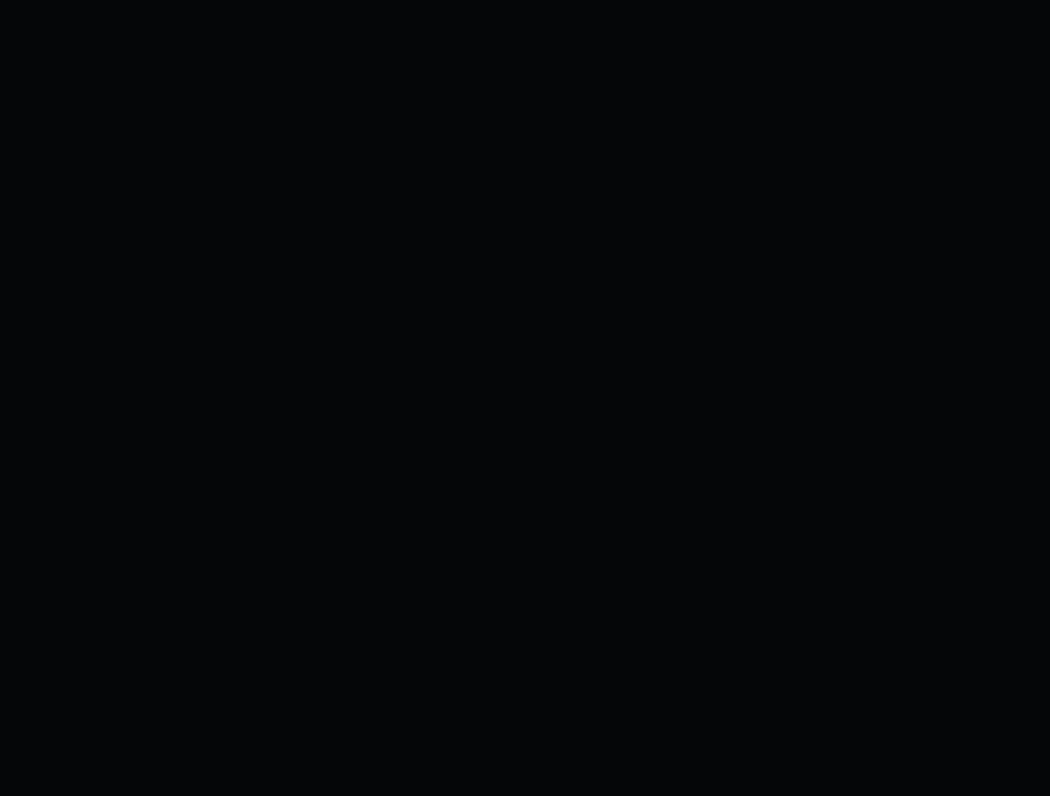
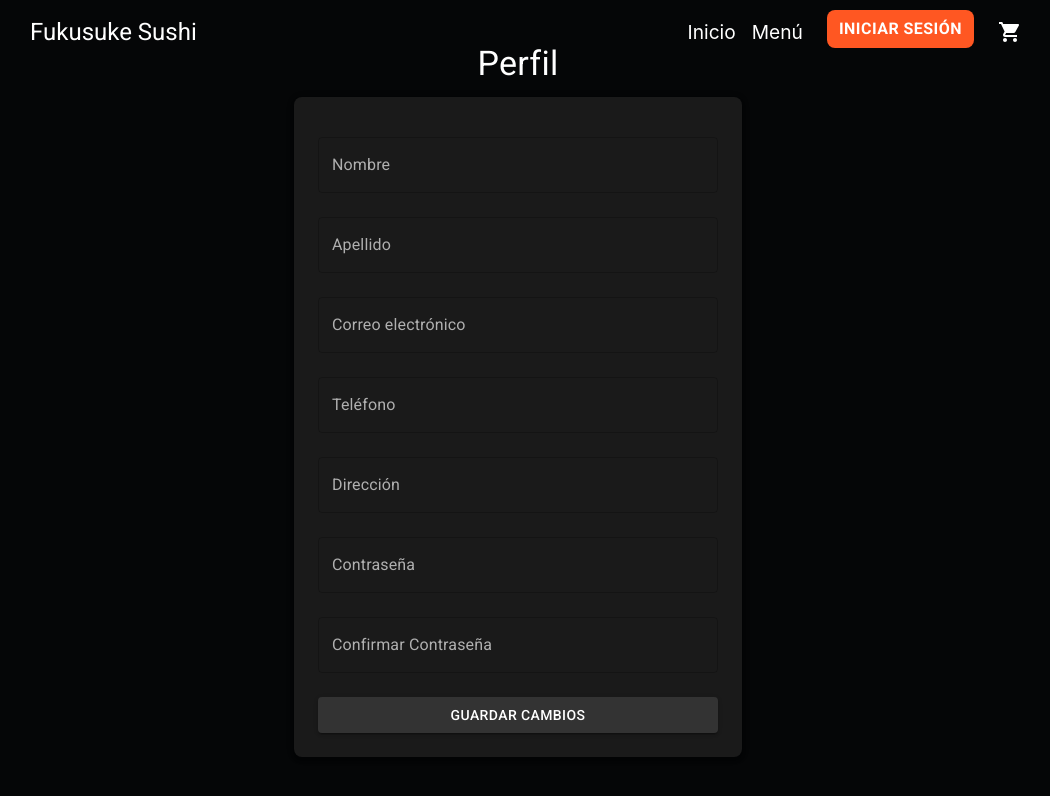
Before and after one commit to BastianBenitez/FrontCaso, a React (Vite) app: page /perfil in a window 1280 px wide. Before the commit this address had no page. Shown: the top 796 px of the page, without its empty margins (122-1172 px from the left). Built offline with nearby package versions, Linux system fonts and the light colour scheme.

Commit message:
feat: Implemetacion de cambios en los datos del perfil

```diff
--- a/src/App.tsx
+++ b/src/App.tsx
@@ -5,6 +5,7 @@ import MenuPage from "./pages/MenuPage";
 import LoginPage from "./pages/LoginPage";
 import RegisterPage from "./pages/RegisterPage";
 import AdminPage from "./pages/AdminPage";
+import PerfilPage from "./pages/PerfilPage";
 import { AuthProvider } from "./AuthContext";
 import { CartProvider } from "./CartContext";
 
@@ -18,6 +19,7 @@ function App() {
             <Route path="/menu" element={<MenuPage />} />
             <Route path="/login" element={<LoginPage />} />
             <Route path="/register" element={<RegisterPage />} />
+            <Route path="/perfil" element={<PerfilPage />} />
           </Route>
           <Route>
             <Route path="/admin" element={<AdminPage />} />
--- a/src/AuthContext.tsx
+++ b/src/AuthContext.tsx
@@ -18,7 +18,7 @@ interface User {
   fechaRegistro: Date;
   isAdmin: boolean;
   isOwner: boolean;
-  _id: string;
+  id: string;
 }
 
 // Define la interfaz para el contexto de autenticación
--- /dev/null
+++ b/src/pages/PerfilPage.tsx
@@ -0,0 +1,246 @@
+import React, { useState, useEffect } from "react";
+import { Box, Button, TextField, Typography } from "@mui/material";
+import { redirect, useNavigate } from "react-router-dom";
+import { useAuth } from "../AuthContext";
+
+const RegisterPage: React.FC = () => {
+  const { user, logout } = useAuth();
+  const [nombre, setNombre] = useState("");
+  const [apellido, setApellido] = useState("");
+  const [email, setEmail] = useState("");
+  const [telefono, setTelefono] = useState("");
+  const [direccion, setDireccion] = useState("");
+  const [contrasena, setContrasena] = useState("");
+  const [confirmContrasena, setConfirmContrasena] = useState("");
+  const [emailError, setEmailError] = useState("");
+  const [contrasenaError, setContrasenaError] = useState("");
+  const [isLoading, setIsLoading] = useState(false);
+  const navigate = useNavigate();
+
+  // Cargar datos del contexto al iniciar el componente
+  useEffect(() => {
+    if (user) {
+      setNombre(user.nombre || "");
+      setApellido(user.apellido || "");
+      setEmail(user.email || "");
+      setTelefono(user.telefono || "");
+      setDireccion(user.direccion || "");
+    }
+  }, [user]);
+
+  const handleUpdate = async () => {
+    if (!validateEmail(email)) {
+      setEmailError("Por favor, introduce un correo válido");
+      return;
+    }
+    if (!validatePassword(contrasena, confirmContrasena)) {
+      return;
+    }
+    if (!nombre || !apellido || !telefono || !direccion) {
+      alert("Por favor, completa todos los campos obligatorios.");
+      return;
+    }
+
+    const User = {
+      nombre,
+      apellido,
+      email,
+      telefono,
+      direccion,
+      contrasena,
+    };
+
+    setIsLoading(true);
+
+    try {
+      const response = await fetch(
+        `http://localhost:3000/api/users/${user?.id}`,
+        {
+          method: "PUT",
+          headers: {
+            "Content-Type": "application/json",
+          },
+          body: JSON.stringify(User),
+        }
+      );
+
+      if (!response.ok) {
+        throw new Error("Error en la solicitud de registro");
+      }
+
+      const result = await response.json();
+      console.log("Usuario registrado:", result);
+      navigate("/login");
+    } catch (error) {
+      console.error("Error al registrar el usuario:", error);
+      alert(
+        "Ocurrió un error al guardar los cambios. Por favor, inténtalo nuevamente."
+      );
+    } finally {
+      setIsLoading(false);
+      logout();
+      redirect("/login");
+    }
+  };
+
+  const validateEmail = (email: string) => {
+    const emailRegex = /^[^\s@]+@[^\s@]+\.[^\s@]+$/;
+    const isValid = emailRegex.test(email);
+    if (!isValid) {
+      setEmailError("Por favor, introduce un correo válido");
+    } else {
+      setEmailError("");
+    }
+    return isValid;
+  };
+
+  const validatePassword = (contrasena: string, confirmContrasena: string) => {
+    let error = "";
+    if (contrasena.length < 6) {
+      error = "La contraseña debe tener al menos 6 caracteres.";
+    }
+    if (contrasena !== confirmContrasena) {
+      error += " Las contraseñas no coinciden.";
+    }
+    setContrasenaError(error);
+    return !error;
+  };
+
+  const handleEmailChange = (e: React.ChangeEvent<HTMLInputElement>) => {
+    setEmail(e.target.value);
+    validateEmail(e.target.value);
+  };
+
+  return (
+    <Box
+      display="flex"
+      flexDirection="column"
+      alignItems="center"
+      justifyContent="center"
+      height="80vh"
+      bgcolor="#050607"
+      p={2}
+    >
+      <Typography variant="h4" color="white" gutterBottom>
+        Perfil
+      </Typography>
+      <Box
+        component="form"
+        width="100%"
+        maxWidth="400px"
+        p={3}
+        boxShadow={3}
+        borderRadius={2}
+        sx={{
+          bgcolor: "#1a1a1a",
+          color: "white",
+        }}
+      >
+        <TextField
+          fullWidth
+          label="Nombre"
+          variant="outlined"
+          margin="normal"
+          value={nombre}
+          onChange={(e) => setNombre(e.target.value)}
+          InputLabelProps={{ style: { color: "#b0b0b0" } }}
+          InputProps={{
+            style: { color: "white" },
+          }}
+        />
+        <TextField
+          fullWidth
+          label="Apellido"
+          variant="outlined"
+          margin="normal"
+          value={apellido}
+          onChange={(e) => setApellido(e.target.value)}
+          InputLabelProps={{ style: { color: "#b0b0b0" } }}
+          InputProps={{
+            style: { color: "white" },
+          }}
+        />
+        <TextField
+          fullWidth
+          label="Correo electrónico"
+          variant="outlined"
+          margin="normal"
+          value={email}
+          onChange={handleEmailChange}
+          error={!!emailError}
+          helperText={emailError}
+          InputLabelProps={{ style: { color: "#b0b0b0" } }}
+          InputProps={{
+            style: { color: "white" },
+          }}
+        />
+        <TextField
+          fullWidth
+          label="Teléfono"
+          variant="outlined"
+          margin="normal"
+          value={telefono}
+          onChange={(e) => setTelefono(e.target.value)}
+          InputLabelProps={{ style: { color: "#b0b0b0" } }}
+          InputProps={{
+            style: { color: "white" },
+          }}
+        />
+        <TextField
+          fullWidth
+          label="Dirección"
+          variant="outlined"
+          margin="normal"
+          value={direccion}
+          onChange={(e) => setDireccion(e.target.value)}
+          InputLabelProps={{ style: { color: "#b0b0b0" } }}
+          InputProps={{
+            style: { color: "white" },
+          }}
+        />
+        <TextField
+          fullWidth
+          label="Contraseña"
+          variant="outlined"
+          type="password"
+          margin="normal"
+          value={contrasena}
+          onChange={(e) => setContrasena(e.target.value)}
+          error={!!contrasenaError}
+          helperText={contrasenaError}
+          InputLabelProps={{ style: { color: "#b0b0b0" } }}
+          InputProps={{
+            style: { color: "white" },
+          }}
+        />
+        <TextField
+          fullWidth
+          label="Confirmar Contraseña"
+          variant="outlined"
+          type="password"
+          margin="normal"
+          value={confirmContrasena}
+          onChange={(e) => setConfirmContrasena(e.target.value)}
+          error={!!contrasenaError}
+          helperText={contrasenaError}
+          InputLabelProps={{ style: { color: "#b0b0b0" } }}
+          InputProps={{
+            style: { color: "white" },
+          }}
+        />
+        <Button
+          fullWidth
+          variant="contained"
+          color="primary"
+          onClick={handleUpdate}
+          disabled={isLoading}
+          sx={{ mt: 2, bgcolor: "#333", "&:hover": { bgcolor: "#555" } }}
+        >
+          {isLoading ? "Guardando..." : "Guardar cambios"}
+        </Button>
+      </Box>
+    </Box>
+  );
+};
+
+export default RegisterPage;
```
